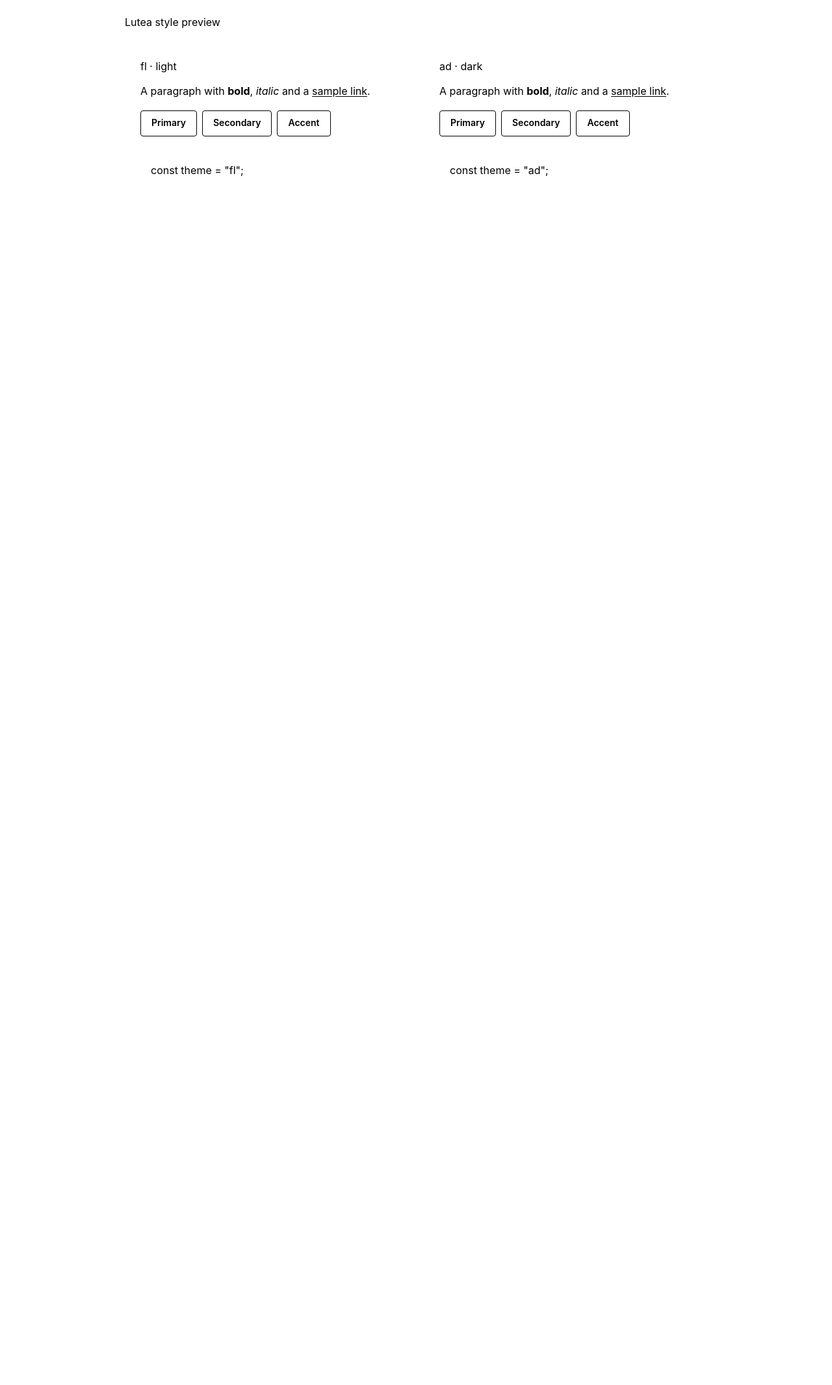
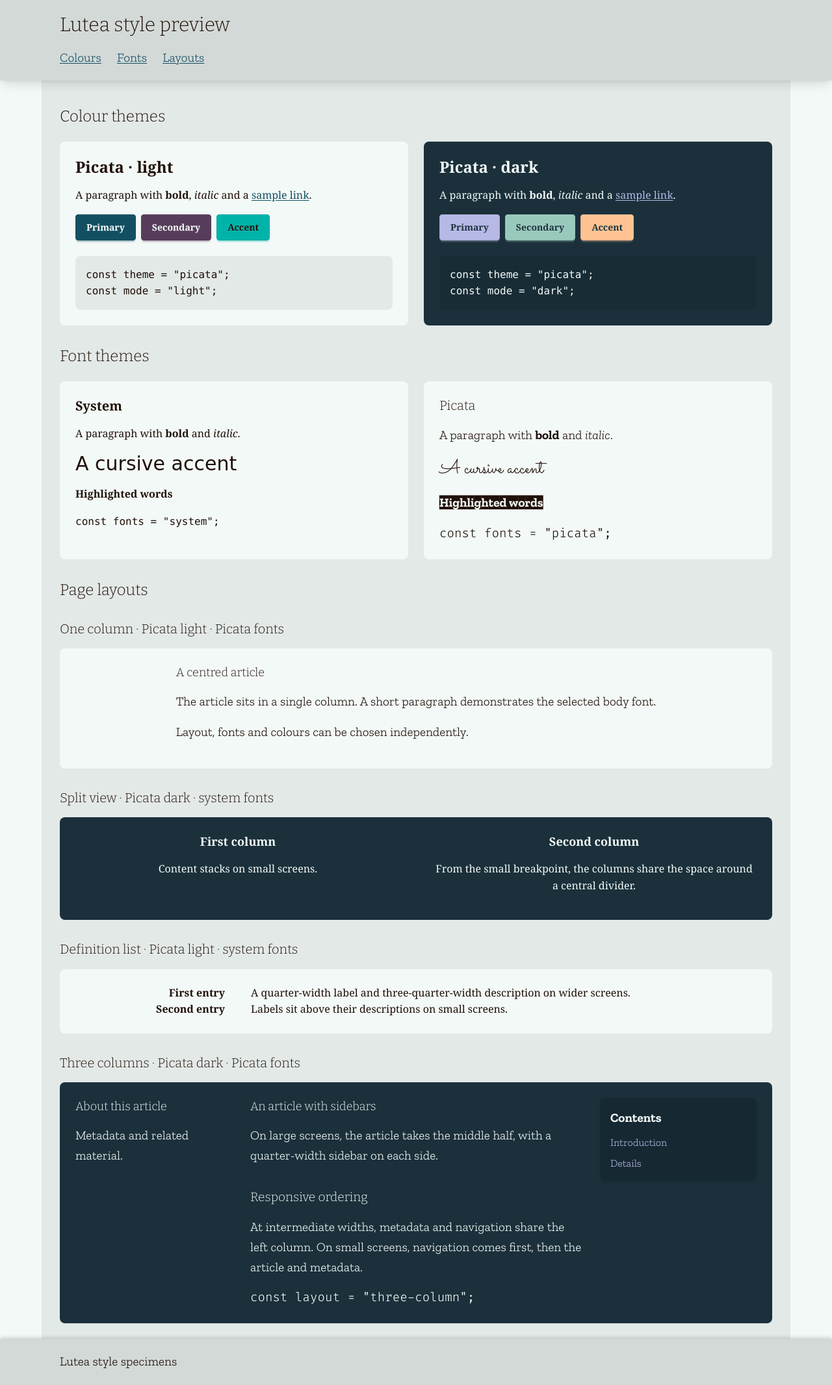
Before and after one commit to hipikat/lutea, a website built with Vite: page index.html in a window 1280 px wide. Shown: the whole page at 65% size. Before the commit the page ends 800 px from the top, so only its background shows below. Built offline with nearby package versions, Linux system fonts and the light colour scheme.

Commit message:
Update dev-server preview with new themes, layouts, add tests, more.
* Update dev-server default "preview template" with new themes/layouts
* Update top-level README
* Vite watcher for font licenses
* Update vitests for changes to previewed templates/layouts

```diff
--- a/index.html
+++ b/index.html
@@ -1,36 +1,133 @@
 <!doctype html>
-<html lang="en" data-theme="fl">
+<html lang="en" data-theme="picata" data-mode="light" data-font="picata">
   <head>
     <meta charset="UTF-8" />
-    <meta name="viewport" content="width=device-width, initial-scale=1" />
+    <meta name="viewport" content="width=device-width, initial-scale=1, viewport-fit=cover" />
     <title>Lutea style preview</title>
     <link rel="stylesheet" href="/src/styles/main.css" />
   </head>
-  <body class="min-h-screen p-6">
-    <main class="mx-auto max-w-4xl">
-      <h1>Lutea style preview</h1>
-      <div class="mt-6 grid gap-6 md:grid-cols-2">
-        <section id="fl" data-theme="fl" class="rounded-box bg-base-100 p-6 text-base-content">
-          <h2>fl · light</h2>
-          <p>A paragraph with <strong>bold</strong>, <em>italic</em> and a <a href="#fl">sample link</a>.</p>
+  <body class="lutea-page">
+    <header>
+      <div class="page-container">
+        <h1>Lutea style preview</h1>
+        <nav aria-label="Preview sections" class="mt-4 flex flex-wrap gap-6">
+          <a href="#themes">Colours</a>
+          <a href="#fonts">Fonts</a>
+          <a href="#layouts">Layouts</a>
+        </nav>
+      </div>
+    </header>
+    <main class="page-container">
+      <h2 id="themes">Colour themes</h2>
+      <div class="mt-6 grid gap-6 md:grid-cols-2" data-font="system">
+        <section id="picata-light" data-theme="picata" data-mode="light" class="rounded-box bg-base-100 p-6 text-base-content">
+          <h2>Picata · light</h2>
+          <p>A paragraph with <strong>bold</strong>, <em>italic</em> and a <a href="#picata-light">sample link</a>.</p>
           <div class="flex flex-wrap gap-2">
             <button type="button" class="btn btn-primary">Primary</button>
             <button type="button" class="btn btn-secondary">Secondary</button>
             <button type="button" class="btn btn-accent">Accent</button>
           </div>
-          <pre class="mt-6 rounded-box bg-base-200 p-4 font-mono"><code>const theme = "fl";</code></pre>
+          <pre class="mt-6 rounded-box bg-base-200 p-4 font-mono"><code>const theme = "picata";
+const mode = "light";</code></pre>
         </section>
-        <section id="ad" data-theme="ad" class="rounded-box bg-base-100 p-6 text-base-content">
-          <h2>ad · dark</h2>
-          <p>A paragraph with <strong>bold</strong>, <em>italic</em> and a <a href="#ad">sample link</a>.</p>
+        <section id="picata-dark" data-theme="picata" data-mode="dark" class="rounded-box bg-base-100 p-6 text-base-content">
+          <h2>Picata · dark</h2>
+          <p>A paragraph with <strong>bold</strong>, <em>italic</em> and a <a href="#picata-dark">sample link</a>.</p>
           <div class="flex flex-wrap gap-2">
             <button type="button" class="btn btn-primary">Primary</button>
             <button type="button" class="btn btn-secondary">Secondary</button>
             <button type="button" class="btn btn-accent">Accent</button>
           </div>
-          <pre class="mt-6 rounded-box bg-base-200 p-4 font-mono"><code>const theme = "ad";</code></pre>
+          <pre class="mt-6 rounded-box bg-base-200 p-4 font-mono"><code>const theme = "picata";
+const mode = "dark";</code></pre>
+        </section>
+      </div>
+
+      <h2 id="fonts">Font themes</h2>
+      <div class="mt-6 grid gap-6 md:grid-cols-2">
+        <section data-font="system" class="rounded-box bg-base-100 p-6">
+          <h3>System</h3>
+          <p>A paragraph with <strong>bold</strong> and <em>italic</em>.</p>
+          <p class="font-cursive text-3xl">A cursive accent</p>
+          <p><span class="highlight">Highlighted words</span></p>
+          <pre class="overflow-x-auto"><code>const fonts = "system";</code></pre>
+        </section>
+        <section data-font="picata" class="rounded-box bg-base-100 p-6">
+          <h3>Picata</h3>
+          <p>A paragraph with <strong>bold</strong> and <em>italic</em>.</p>
+          <p class="font-cursive text-3xl">A cursive accent</p>
+          <p><span class="highlight">Highlighted words</span></p>
+          <pre class="overflow-x-auto"><code>const fonts = "picata";</code></pre>
+        </section>
+      </div>
+
+      <h2 id="layouts">Page layouts</h2>
+      <h3>One column · Picata light · Picata fonts</h3>
+      <div class="mt-4 rounded-box bg-base-100 p-6" data-theme="picata" data-mode="light" data-font="picata">
+        <section data-layout="one-column" aria-label="One-column specimen">
+          <article>
+            <h4>A centred article</h4>
+            <p>The article sits in a single column. A short paragraph demonstrates the selected body font.</p>
+            <p>Layout, fonts and colours can be chosen independently.</p>
+          </article>
+        </section>
+      </div>
+
+      <h3>Split view · Picata dark · system fonts</h3>
+      <div class="mt-4 rounded-box bg-base-100 p-6 text-base-content" data-theme="picata" data-mode="dark" data-font="system">
+        <section data-layout="split-view" aria-label="Split-view specimen">
+          <div>
+            <h4>First column</h4>
+            <p>Content stacks on small screens.</p>
+          </div>
+          <div>
+            <h4>Second column</h4>
+            <p>From the small breakpoint, the columns share the space around a central divider.</p>
+          </div>
+        </section>
+      </div>
+
+      <h3>Definition list · Picata light · system fonts</h3>
+      <div class="mt-4 rounded-box bg-base-100 p-6" data-theme="picata" data-mode="light" data-font="system">
+        <section data-layout="definition-list" aria-label="Definition-list specimen">
+          <dl>
+            <dt><strong>First entry</strong></dt>
+            <dd>A quarter-width label and three-quarter-width description on wider screens.</dd>
+            <dt><strong>Second entry</strong></dt>
+            <dd>Labels sit above their descriptions on small screens.</dd>
+          </dl>
+        </section>
+      </div>
+
+      <h3>Three columns · Picata dark · Picata fonts</h3>
+      <div class="mt-4 rounded-box bg-base-100 p-6 text-base-content" data-theme="picata" data-mode="dark" data-font="picata">
+        <section data-layout="three-column" aria-label="Three-column specimen">
+          <aside>
+            <h4>About this article</h4>
+            <p>Metadata and related material.</p>
+          </aside>
+          <nav aria-label="Example article contents">
+            <div class="toc">
+              <strong>Contents</strong>
+              <ul>
+                <li><a href="#article-start">Introduction</a></li>
+                <li><a href="#article-detail">Details</a></li>
+              </ul>
+            </div>
+          </nav>
+          <article>
+            <h4 id="article-start">An article with sidebars</h4>
+            <p>On large screens, the article takes the middle half, with a quarter-width sidebar on each side.</p>
+            <h5 id="article-detail">Responsive ordering</h5>
+            <p>At intermediate widths, metadata and navigation share the left column. On small screens, navigation comes first, then the article and metadata.</p>
+            <pre class="overflow-x-auto"><code>const layout = "three-column";</code></pre>
+          </article>
         </section>
       </div>
     </main>
+    <footer>
+      <div class="page-container">Lutea style specimens</div>
+    </footer>
   </body>
 </html>
--- a/pyproject.toml
+++ b/pyproject.toml
@@ -6,7 +6,7 @@ description = "The ready-to-go Wagtail-based CMS & blog"
 authors = [
   { name = "Ada Wright", email = "ada@hpk.io" }
     ]
-keywords = ["cms", "blog", "django", "wagtail"]
+keywords = ["cms", "blog", "django", "wagtail", "backend"]
 license = { file = "LICENSE.md" }
 readme = "README.md"
 dependencies = [
--- a/tests/frontend/styles.test.js
+++ b/tests/frontend/styles.test.js
@@ -28,7 +28,7 @@ describe("the backend stylesheet", () => {
     expect(css).toContain(".p-6");
     expect(css).toContain(".md\\:grid-cols-2");
     expect(css).toContain(".btn-primary");
-    expect(css).toContain("font-family: var(--font-serif)");
+    expect(css).toContain("font-family: var(--lutea-font-body)");
     expect(css).not.toContain("@apply");
   });
 
@@ -37,28 +37,79 @@ describe("the backend stylesheet", () => {
     expect(css).not.toContain("987654");
   });
 
-  test("preserves Picata's fl/ad palette roles", () => {
+  test("compiles both modes of the Picata colour theme", () => {
     const palettes = {
-      fl: {
+      light: {
         primary: "#134f62", secondary: "#583c5b", accent: "#00b3a9",
         neutral: "#1f1008", "base-100": "#f3f9f7", info: "#71bcfe",
         success: "#7fbb70", warning: "#daba00", error: "#f57592",
       },
-      ad: {
+      dark: {
         primary: "#b6b8e6", secondary: "#99c9bc", accent: "#ffc293",
         neutral: "#3b5d6e", "base-100": "#1b303b", info: "#18bdcf",
         success: "#40b78e", warning: "#b6b14d", error: "#f38fa1",
       },
     };
-    for (const [name, palette] of Object.entries(palettes)) {
-      const theme = css.match(new RegExp(`\\[data-theme="?${name}"?\\][^{]*\\{([^}]+)`))[1];
+    for (const [mode, palette] of Object.entries(palettes)) {
+      const theme = css.match(new RegExp(`\\[data-theme="?picata"?\\]\\[data-mode="?${mode}"?\\][^{]*\\{([^}]+)`))[1];
+      expect(theme).toContain(`color-scheme: ${mode}`);
       for (const [role, color] of Object.entries(palette)) {
         expect(theme).toContain(`--color-${role}: ${color}`);
       }
     }
   });
 
-  test("serves the two-theme preview and its compiled CSS", async () => {
+  test("includes the four responsive layouts", () => {
+    for (const layout of ["one-column", "split-view", "definition-list", "three-column"]) {
+      expect(css).toContain(`[data-layout="${layout}"]`);
+    }
+    expect(/@media\s*\((?:min-width:\s*|width\s*>=\s*)40rem\)/.test(css)).toBe(true);
+    expect(/@media\s*\((?:min-width:\s*|width\s*>=\s*)64rem\)/.test(css)).toBe(true);
+    expect(/\[data-layout="three-column"\] > article\s*\{[^}]*grid-area: 1 \/ 4 \/ auto \/ span 6/.test(css)).toBe(true);
+    expect(/\[data-layout="three-column"\] > nav\s*\{[^}]*grid-area: 1 \/ 10 \/ auto \/ span 3/.test(css)).toBe(true);
+  });
+
+  test("keeps font roles selectable independently of colours", () => {
+    expect(css).toContain('[data-font="system"]');
+    expect(css).toContain('[data-font="picata"]');
+    expect(css).toContain("font-family: var(--lutea-font-cursive)");
+    expect(css).toContain("font-family: var(--lutea-font-heading)");
+    expect(css).toContain("font-family: var(--lutea-font-mono)");
+  });
+
+  test("defines font themes only on explicitly selected elements", () => {
+    const themes = [...css.matchAll(/([^{}]+)\{([^{}]*)\}/g)]
+      .filter(([, , declarations]) => /--lutea-font-body\s*:/.test(declarations));
+    expect(themes).toHaveLength(2);
+    for (const [, selector] of themes) {
+      expect(selector.trim()).toMatch(/^\[data-font="(?:system|picata)"\]$/);
+    }
+  });
+
+  test("requires an explicit colour theme and mode, with no browser preference", () => {
+    const themes = [...css.matchAll(/([^{}]+)\{([^{}]*)\}/g)]
+      .filter(([, , declarations]) => /--color-base-100\s*:/.test(declarations));
+    expect(themes).toHaveLength(2);
+    for (const [, selector] of themes) {
+      expect(selector.trim()).toMatch(/^\[data-theme="picata"\]\[data-mode="(?:light|dark)"\]$/);
+    }
+    expect(css).not.toMatch(/@media\s*\(prefers-color-scheme:/);
+  });
+
+  test("ships local font assets and licences with resolvable backend URLs", () => {
+    const fonts = assets.filter((asset) => asset.fileName.endsWith(".ttf"));
+    expect(fonts).toHaveLength(10);
+    const fontUrls = [...css.matchAll(/url\(["']?([^"')]+\.ttf)["']?\)/g)];
+    expect(fontUrls).toHaveLength(10);
+    for (const [, url] of fontUrls) {
+      expect(url).toMatch(/^\/static\/assets\//);
+      expect(fonts.some((font) => font.fileName === url.replace(/^\/static\//, ""))).toBe(true);
+    }
+    const licences = assets.find((asset) => asset.fileName === "assets/font-licences.txt");
+    expect(licences.source).toContain("SIL OPEN FONT LICENSE Version 1.1");
+  });
+
+  test("serves the style preview, compiled CSS and a local font", async () => {
     const server = await createServer({
       configFile: fileURLToPath(new URL("../../vite.config.js", import.meta.url)),
       logLevel: "silent",
@@ -71,13 +122,21 @@ describe("the backend stylesheet", () => {
       expect(page.status).toBe(200);
       const html = await page.text();
       expect(html).toContain("Lutea style preview");
-      expect(html).toContain('data-theme="fl"');
-      expect(html).toContain('data-theme="ad"');
+      expect(html).toContain('data-theme="picata" data-mode="light"');
+      expect(html).toContain('data-theme="picata" data-mode="dark"');
+      expect(html).toContain('data-font="system"');
+      expect(html).toContain('data-font="picata"');
+      for (const layout of ["one-column", "split-view", "definition-list", "three-column"]) {
+        expect(html).toContain(`data-layout="${layout}"`);
+      }
       expect(html).toContain('href="/src/styles/main.css"');
       const stylesheet = await fetch(`${origin}/src/styles/main.css?direct`);
       expect(stylesheet.status).toBe(200);
       expect(stylesheet.headers.get("content-type")).toContain("text/css");
       expect(await stylesheet.text()).toContain(".btn-primary");
+      const font = await fetch(`${origin}/src/styles/fonts/picata/assets/ZillaSlab-Light.ttf`);
+      expect(font.status).toBe(200);
+      expect(new Uint8Array(await font.arrayBuffer()).slice(0, 4)).toEqual(new Uint8Array([0, 1, 0, 0]));
     } finally {
       await server.close();
     }
```
Also changed, not shown: vite.config.js (+18 -1 lines), README.md, 1 other file.
